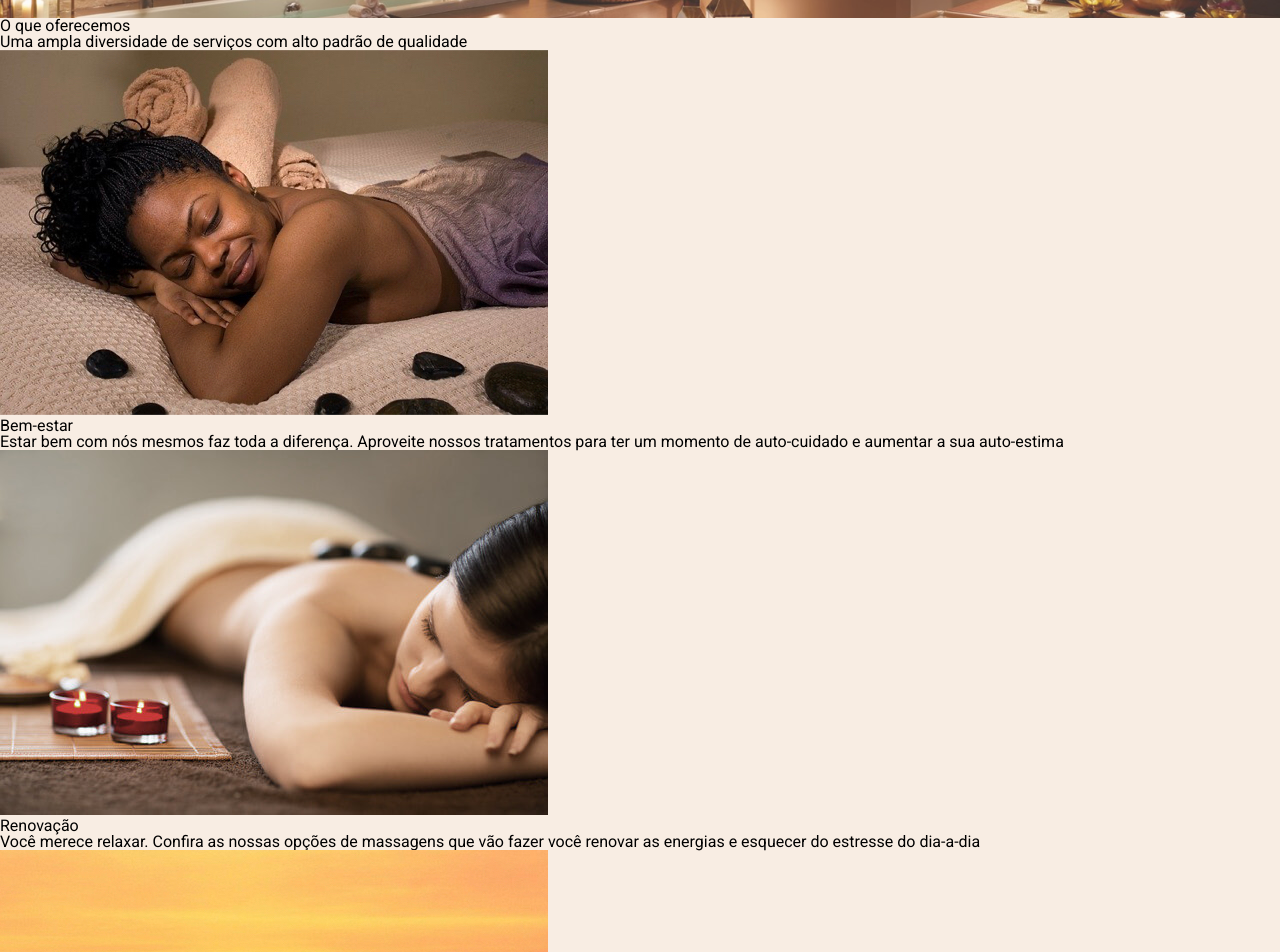
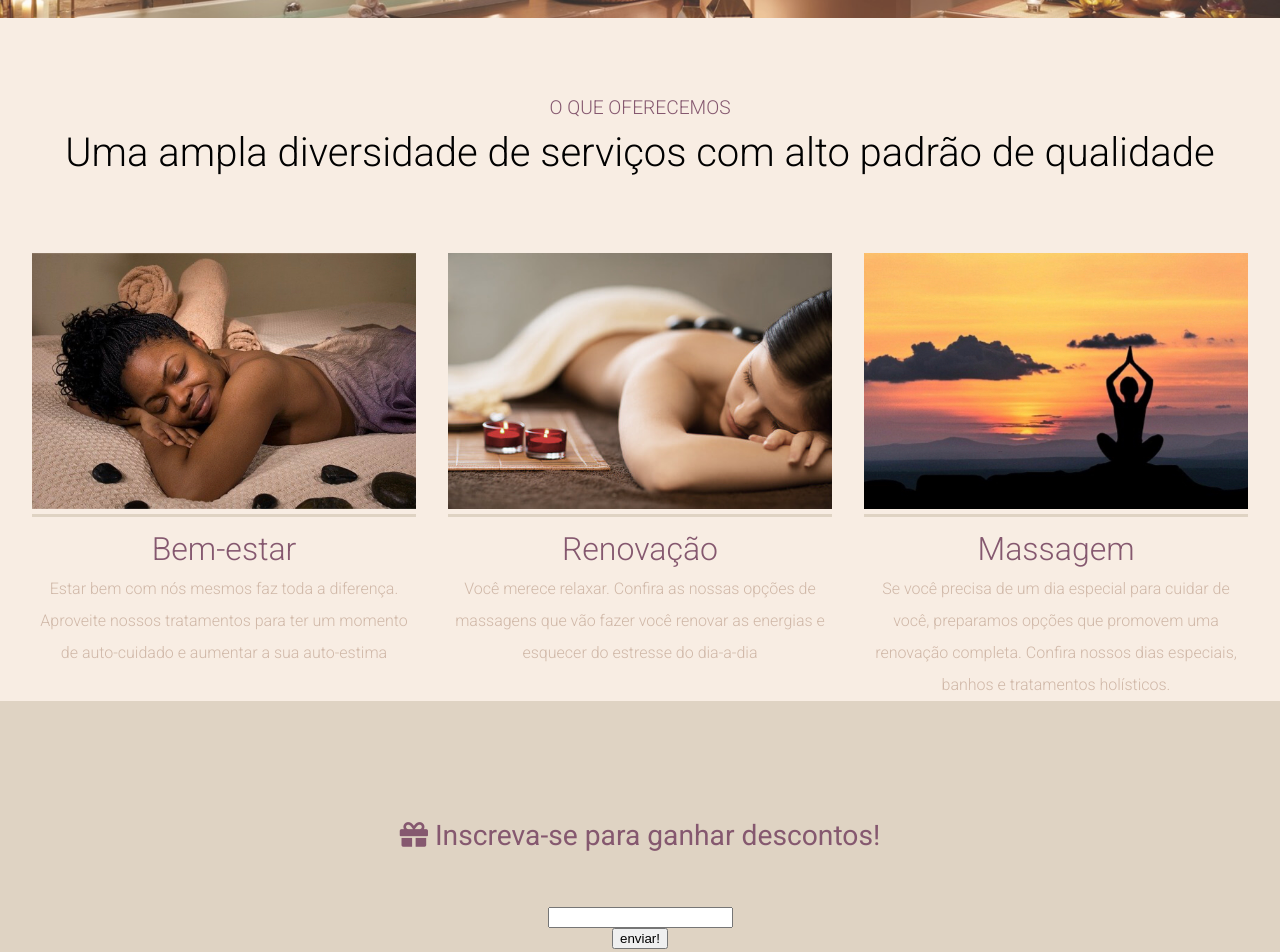
Before and after one commit to ThiagoZambelli/primeiro-projeto-sass, a plain HTML site: page index.html in a window 1280 px wide. Shown: the part 380-1332 px from the top of the page. Drawn offline with nearby package versions, Linux system fonts and the light colour scheme.

Commit message:
Finalização da aula 4 com a criação do campo de cupom e a organização dos cards

```diff
--- a/index.html
+++ b/index.html
@@ -43,28 +43,28 @@
         </section>
     </header>
     <main>
-        <section>
-            <h3>O que oferecemos</h3>
-            <h4>Uma ampla diversidade de serviços com alto padrão de qualidade</h4>
-            <div>
-                <div>
-                    <div>
+        <section id="servicos">
+            <h4>O que oferecemos</h4>
+            <h3>Uma ampla diversidade de serviços com alto padrão de qualidade</h3>
+            <div class="cards">
+                <div class="card">
+                    <div class="img-container">
                         <img src="imagens/beleza.jpeg" alt="">
                     </div>
                     <h5>Bem-estar</h5>
                     <p>Estar bem com nós mesmos faz toda a diferença. Aproveite nossos tratamentos para ter um momento
                         de auto-cuidado e aumentar a sua auto-estima</p>
                 </div>
-                <div>
-                    <div>
+                <div class="card">
+                    <div class="img-container">
                         <img src="imagens/bem-estar.jpeg" alt="">
                     </div>
                     <h5>Renovação</h5>
                     <p>Você merece relaxar. Confira as nossas opções de massagens que vão fazer você renovar as energias
                         e esquecer do estresse do dia-a-dia</p>
                 </div>
-                <div>
-                    <div>
+                <div class="card">
+                    <div class="img-container">
                         <img src="imagens/descanso.jpeg" alt="">
                     </div>
                     <h5>Massagem</h5>
@@ -73,13 +73,13 @@
                 </div>
             </div>
         </section>
-        <section>
-            <div>
+        <section id="cupom">
+            <div class="texto">
                 <h2><i class="fas fa-gift"></i> Inscreva-se para ganhar descontos!</h2>
             </div>
-            <div>
+            <div class="inscricao">
                 <form action="">
-                    <div>
+                    <div class="input">
                         <input type="email">
                     </div>
                     <button>enviar!</button>
--- /dev/null
+++ b/styles/componentes/_cupom.scss
@@ -0,0 +1,15 @@
+@import '../abstract/variaveis';
+
+#cupom{
+    background-color: $cor-Secundaria;
+    padding: 4rem;
+    text-align: center;
+
+    .texto{
+        color: $cor-titulos;
+        h2{
+            font-size: $tamanho-titulos / 1.7;
+            margin: 2em;
+        }
+    }
+}
--- /dev/null
+++ b/styles/componentes/_servicos.scss
@@ -0,0 +1,55 @@
+@import '../abstract/variaveis';
+
+#servicos {
+    margin-top: 5rem;
+
+    h4 {
+        font-size: $tamanho-titulos / 2.5;
+        color: $cor-titulos;
+        text-transform: uppercase;
+        font-weight: 300;
+        text-align: center;
+        margin: 1rem;
+    }
+
+    h3 {
+        text-align: center;
+        font-size: $tamanho-titulos / 1.2;
+        margin-bottom: 80px;
+        font-weight: 300;
+    }
+
+    .cards {
+        display: flex;
+        justify-content: space-evenly;
+
+        .card {
+            width: 30%;
+            text-align: center;
+
+            .img-container {
+                padding-bottom: 2px;
+                border-bottom: 3px solid $cor-Secundaria;
+
+                img {
+                    max-width: 100%;
+                }
+            }
+
+            h5 {
+                font-size: $tamanho-titulos /1.5;
+                font-weight: 300;
+                margin-top: 1rem;
+                margin-bottom: .5rem;
+                color: $cor-titulos;
+            }
+
+            p{
+                font-size: $tamanho-titulos / 3;
+                font-weight: 300;
+                color: $cor-texto;
+                line-height: 2rem;
+            }
+        }
+    }
+}
--- a/styles/style.scss
+++ b/styles/style.scss
@@ -1,3 +1,5 @@
 @import './abstract/base';
 @import './componentes/navbar';
 @import './componentes/banner';
+@import './componentes/servicos';
+@import './componentes/cupom';
```
Also changed, not shown: styles/style.css, 2 other files.
